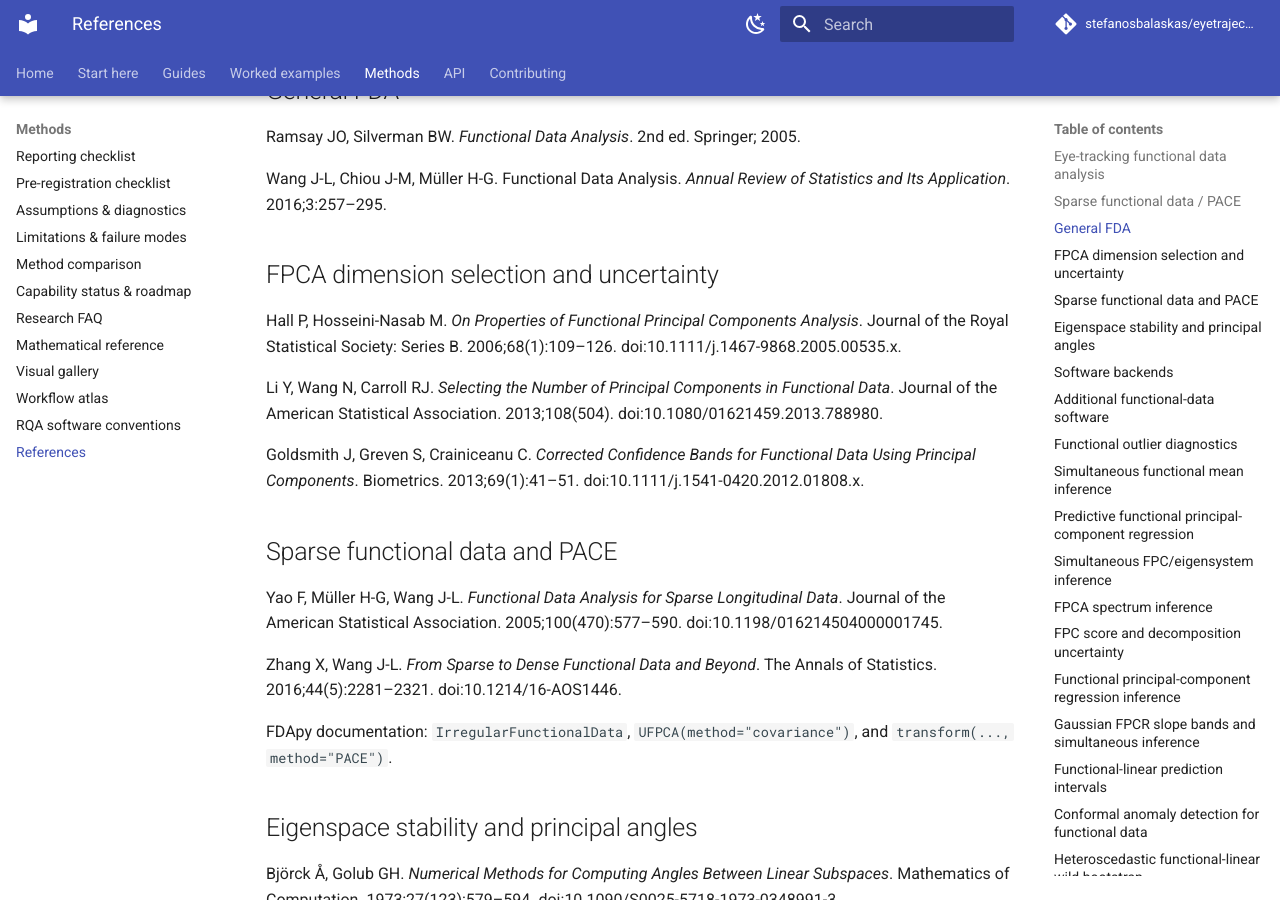
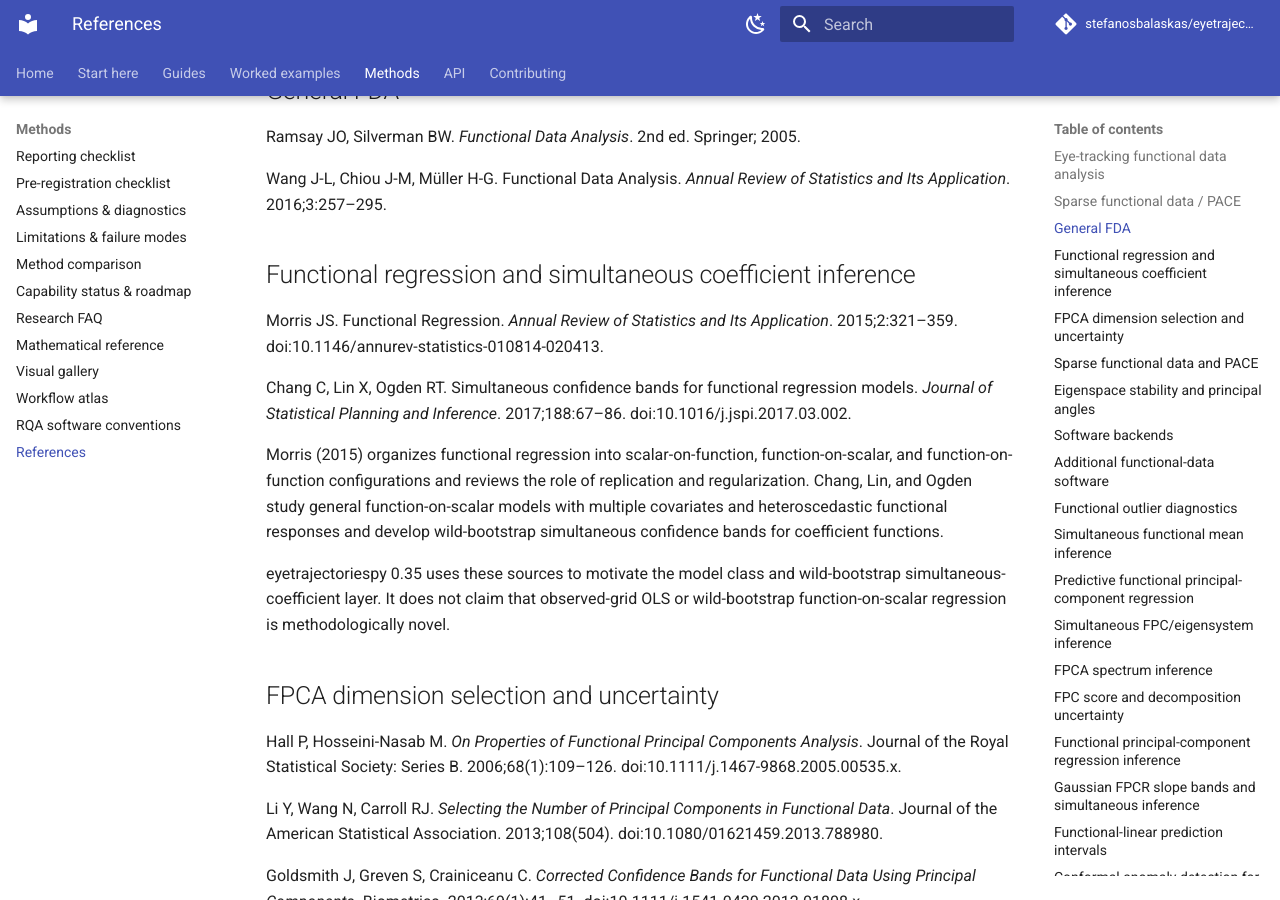
Before and after one commit to stefanosbalaskas/eyetrajectoriespy, an MkDocs documentation site: the page built from docs/methods/references.md, in a window 1280 px wide and 900 px high, scrolled down 773 px. Built offline with MkDocs 1.6.1 and Material for MkDocs 9.7.7, drawn with Linux system fonts in a browser that asks for light colours; comment, search, counter and statistics services are not loaded.

Commit message:
Add function-on-scalar evidence references

```diff
--- a/docs/methods/references.md
+++ b/docs/methods/references.md
@@ -21,6 +21,16 @@ Golovkine S. *FDApy: a Python package for functional data*. Version 1.0.3. Zenod
 Ramsay JO, Silverman BW. *Functional Data Analysis*. 2nd ed. Springer; 2005.
 
 Wang J-L, Chiou J-M, Müller H-G. Functional Data Analysis. *Annual Review of Statistics and Its Application*. 2016;3:257–295.
+
+## Functional regression and simultaneous coefficient inference
+
+Morris JS. Functional Regression. *Annual Review of Statistics and Its Application*. 2015;2:321–359. doi:10.1146/annurev-statistics-010814-020413.
+
+Chang C, Lin X, Ogden RT. Simultaneous confidence bands for functional regression models. *Journal of Statistical Planning and Inference*. 2017;188:67–86. doi:10.1016/j.jspi.2017.03.002.
+
+Morris (2015) organizes functional regression into scalar-on-function, function-on-scalar, and function-on-function configurations and reviews the role of replication and regularization. Chang, Lin, and Ogden study general function-on-scalar models with multiple covariates and heteroscedastic functional responses and develop wild-bootstrap simultaneous confidence bands for coefficient functions.
+
+eyetrajectoriespy 0.35 uses these sources to motivate the model class and wild-bootstrap simultaneous-coefficient layer. It does not claim that observed-grid OLS or wild-bootstrap function-on-scalar regression is methodologically novel.
 
 ## FPCA dimension selection and uncertainty
 
```
